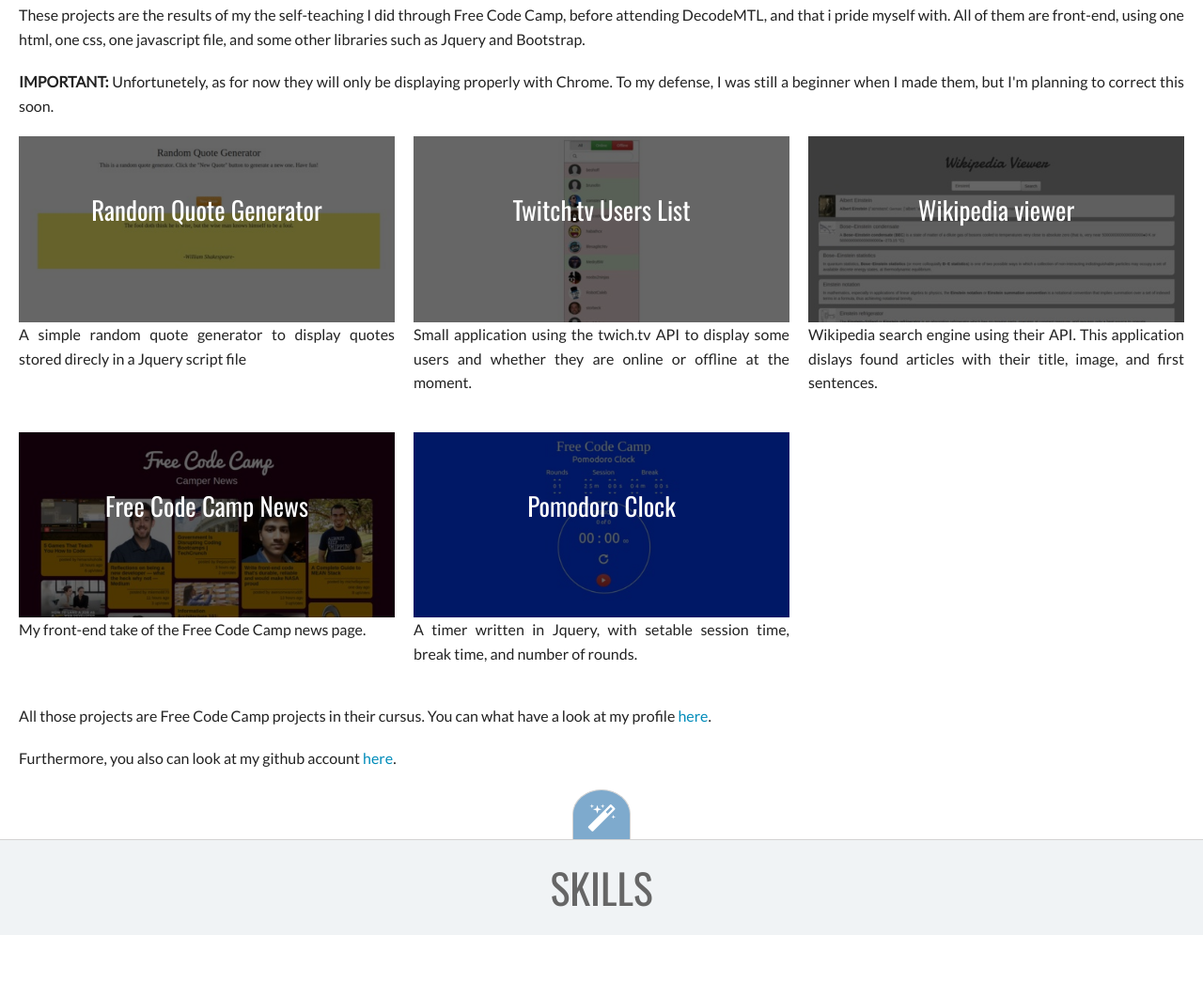
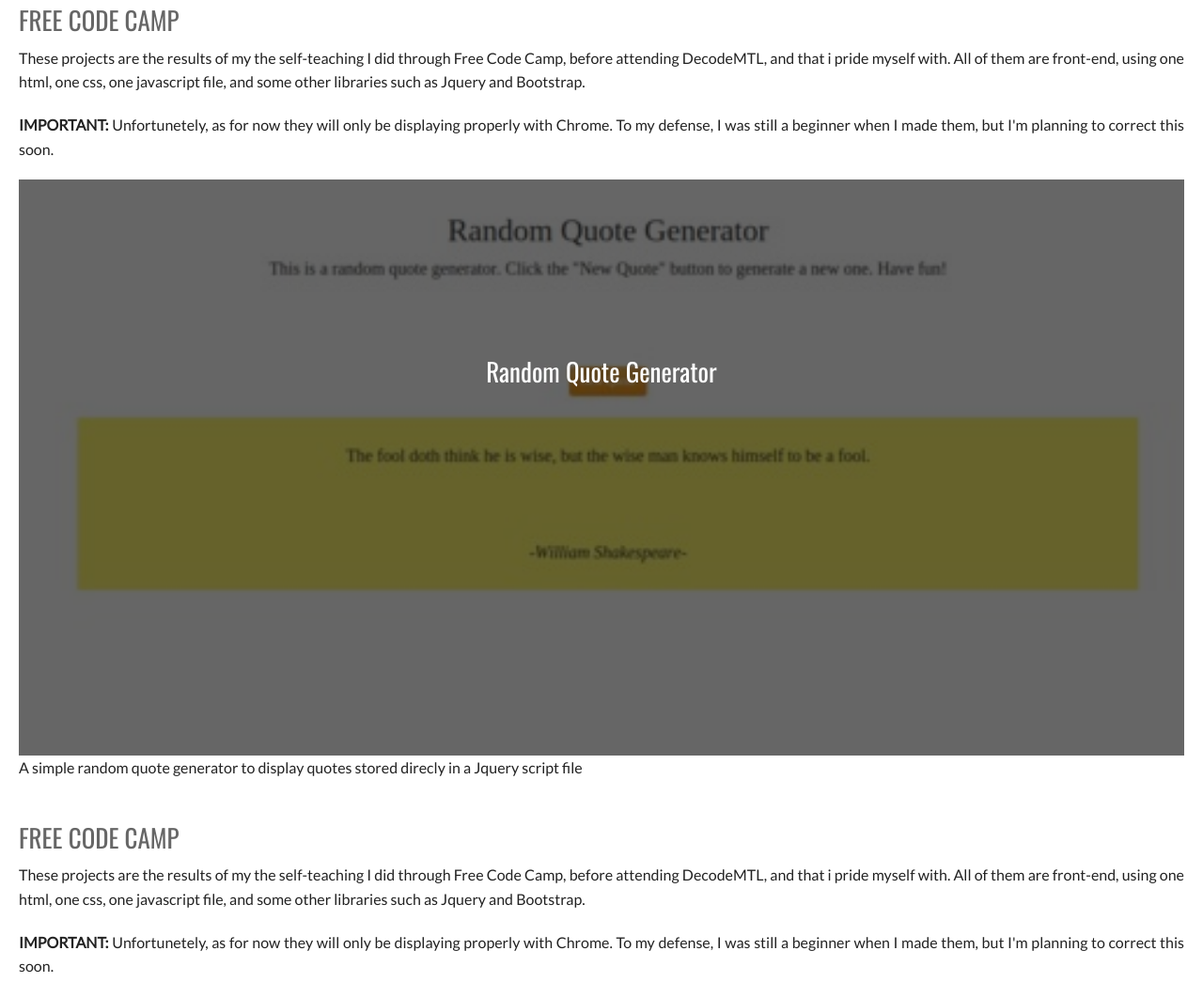
Before and after one commit to guillaume-boutin/guillaume-boutin.github.io, a plain HTML site: page index.html in a window 1280 px wide. Shown: the part 1128-2173 px from the top of the page at 94% size. Drawn offline with nearby package versions, Linux system fonts and the light colour scheme.

```diff
--- a/index.html
+++ b/index.html
@@ -139,6 +139,7 @@
 				<h1>PORTFOLIO</h1>
 			</div>
 			<div class="section-body">
+                <h3>FREE CODE CAMP</h3>
 				<p>
 					These projects are the results of my the self-teaching I did through
 					Free Code Camp, before attending DecodeMTL, and that i pride myself
@@ -150,7 +151,33 @@
 					be displaying properly with Chrome. To my defense, I was still a
 					beginner when I made them, but I'm planning to correct this soon.
 				</p>
-        <ul class="portfolio-list large-block-grid-3  medium-block-grid-2 small-block-grid-1">
+				<ul class="portfolio-list large-block-grid-1 medium-block-grid-2 small-block-grid-1">
+					<li class="site-item">
+						<a href='http://codepen.io/guillaume-boutin/full/YXLoJB/'>
+							<div class="img-container">
+								<div class="img-overlay">
+									<h3>Random Quote Generator</h3>
+								</div>
+								<img src="screenshots/RandomQuoteGenerator.jpg" alt="profile picture">
+							</div>
+						</a>
+						<p>A simple random quote generator to display quotes stored direcly in a Jquery script file</p>
+					</li>
+                </ul>
+
+                <h3>FREE CODE CAMP</h3>
+				<p>
+					These projects are the results of my the self-teaching I did through
+					Free Code Camp, before attending DecodeMTL, and that i pride myself
+					with. All of them are front-end, using one html, one css, one
+					javascript file, and some other libraries such as Jquery and Bootstrap.
+				</p>
+				<p>
+					<strong>IMPORTANT:</strong> Unfortunetely, as for now they will only
+					be displaying properly with Chrome. To my defense, I was still a
+					beginner when I made them, but I'm planning to correct this soon.
+				</p>
+				<ul class="portfolio-list large-block-grid-3 medium-block-grid-2 small-block-grid-1">
 					<li class="site-item">
 						<a href='http://codepen.io/guillaume-boutin/full/YXLoJB/'>
 							<div class="img-container">
@@ -437,7 +464,7 @@
 		<script src="js/foundation/foundation.equalizer.js"></script>
 		<script src="js/main.js"></script>
 
-w    <script>
+w		<script>
 			$(document).foundation();
 		</script>
 	</body>
```
Also changed, not shown: 1 other file. Lines whose indentation alone changed are shown as unchanged.
